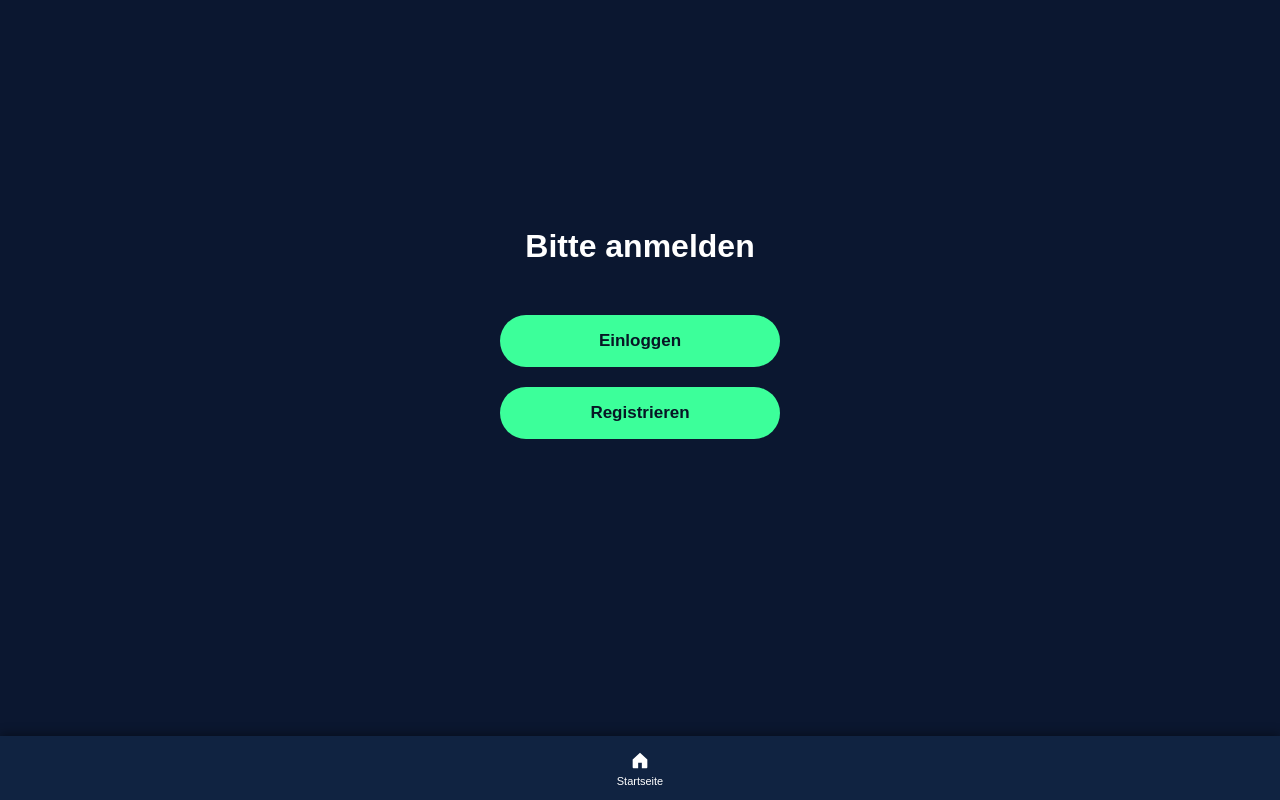
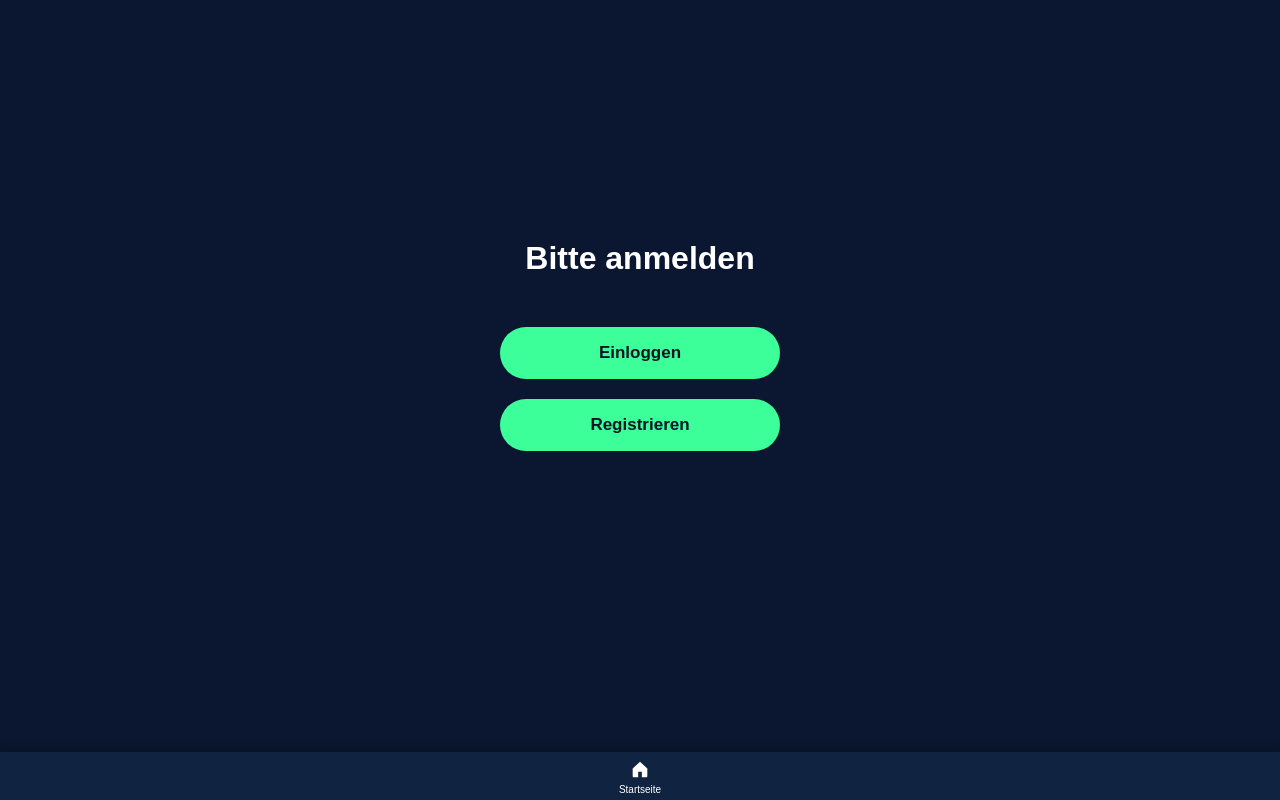
Before and after one commit to mirbaema77/trainer-app, a Flask app: page /auth in a window 1280 px wide. Run offline with Flask 3, Linux system fonts and the light colour scheme.

Commit message:
new steps_new layout2

```diff
--- a/templates/base.html
+++ b/templates/base.html
@@ -26,9 +26,9 @@
             max-width: 420px;
             min-height: 100vh;
             margin: 0 auto;
-            padding: calc(16px + env(safe-area-inset-top, 0))
+            padding: calc(40px + env(safe-area-inset-top, 0))
                      20px
-                     calc(24px + env(safe-area-inset-bottom, 0));
+                     calc(80px + env(safe-area-inset-bottom, 0));
             box-sizing: border-box;
 
             display: flex;
@@ -151,14 +151,18 @@
             left: 0;
             right: 0;
             bottom: 0;
-            height: calc(64px + env(safe-area-inset-bottom, 0));
+
+            height: 48px; /* Netflix-like base height */
             padding-bottom: env(safe-area-inset-bottom, 0);
+
             background-color: #102341;
             border-radius: 0;
+
             display: flex;
             justify-content: center;
             align-items: center;
-            box-shadow: 0 -2px 10px rgba(0,0,0,0.4);
+
+            box-shadow: 0 -2px 10px rgba(0,0,0,0.25);
             z-index: 1000;
         }
 
@@ -168,7 +172,7 @@
             align-items: center;
             text-decoration: none;
             color: #ffffff;
-            font-size: 11px;
+            font-size: 10px;
         }
 
         .bottom-nav__icon {
```
